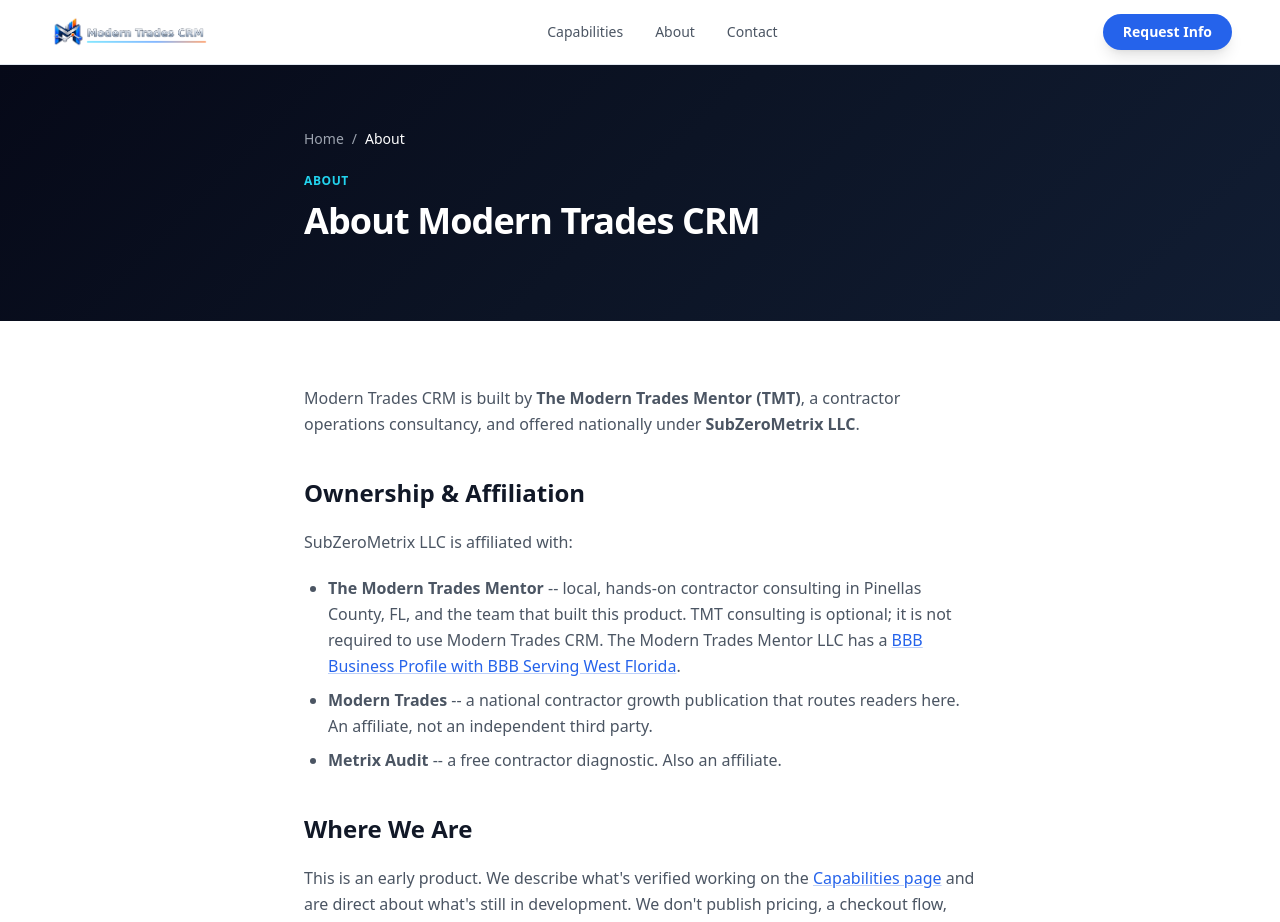
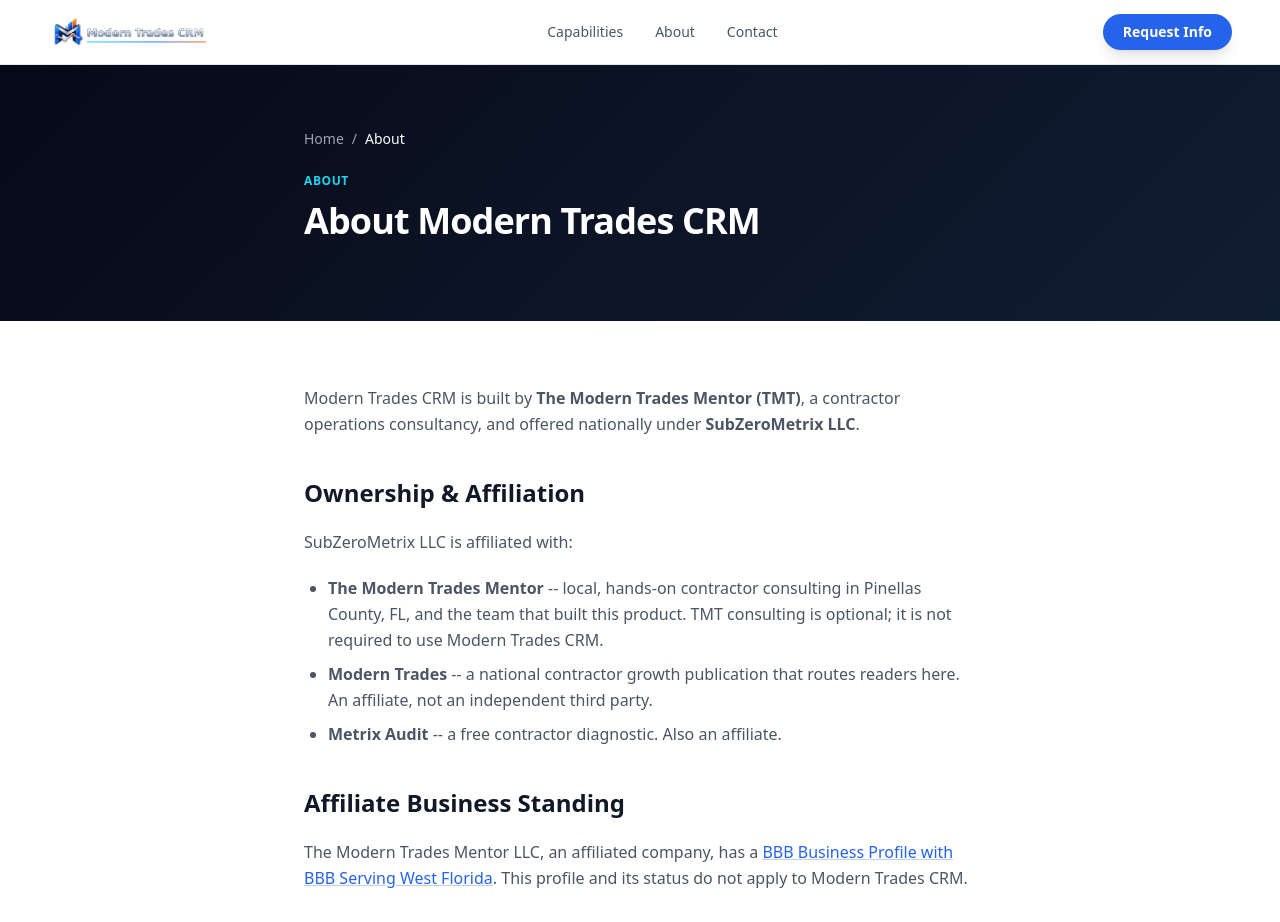
Before and after one commit to SubZeroMetrix/moderntradescrm, a Next.js app: page /about in a window 1280 px wide. Shown: the top 922 px of the page. Built offline with nearby package versions, Linux system fonts and the light colour scheme; no server answers.

Commit message:
fix(disclosure): move BBB fact into its own attribution-scoped section

```diff
--- a/src/app/about/page.tsx
+++ b/src/app/about/page.tsx
@@ -27,12 +27,19 @@
             <li>
               <strong>The Modern Trades Mentor</strong> -- local, hands-on contractor consulting in Pinellas County,
               FL, and the team that built this product. TMT consulting is optional; it is not required to use Modern
-              Trades CRM. The Modern Trades Mentor LLC has a{' '}
-              <a href="https://www.bbb.org/us/fl/dunedin/profile/consultant/the-modern-trades-mentor-llc-0653-90465091">BBB Business Profile with BBB Serving West Florida</a>.
+              Trades CRM.
             </li>
             <li><strong>Modern Trades</strong> -- a national contractor growth publication that routes readers here. An affiliate, not an independent third party.</li>
             <li><strong>Metrix Audit</strong> -- a free contractor diagnostic. Also an affiliate.</li>
           </ul>
+
+          <h2>Affiliate Business Standing</h2>
+          <p>
+            The Modern Trades Mentor LLC, an affiliated company, has a{' '}
+            <a href="https://www.bbb.org/us/fl/dunedin/profile/consultant/the-modern-trades-mentor-llc-0653-90465091">BBB Business Profile with BBB Serving West Florida</a>.
+            This profile and its status do not apply to Modern Trades CRM.
+          </p>
+
           <h2>Where We Are</h2>
           <p>
             This is an early product. We describe what&apos;s verified working on the{' '}
```
